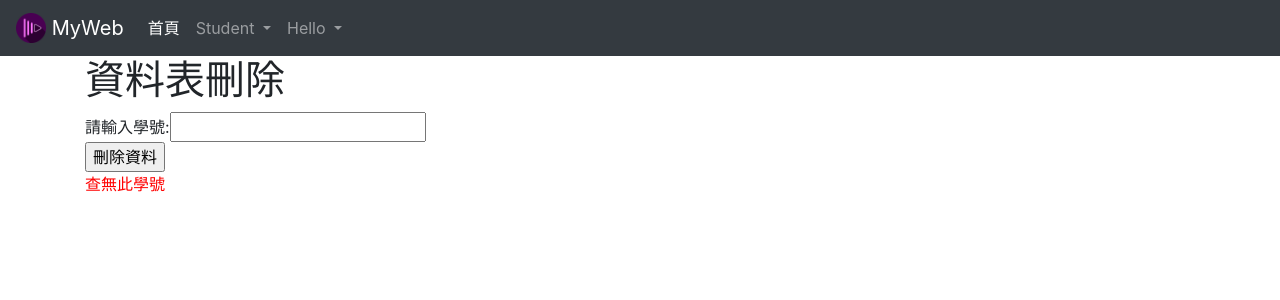
After one commit to joewu1018/django, a Django app: page /delete/ in a window 1280 px wide. The commit adds this page. Shown: the top 300 px of the page. Run offline with Django 4.2, Linux system fonts and the light colour scheme; data comes from the database, SQL or seed files in the repository; both versions use the stored data as it was after the commit.

Commit message:
刪除資料表

```diff
--- a/firstproject/firstproject/urls.py
+++ b/firstproject/firstproject/urls.py
@@ -17,7 +17,7 @@ from django.contrib import admin
 from django.urls import path
 
 from polls.views import hello,hello1,hello2,hello3,students
-from students.views import listone, listall,post,post1,postform
+from students.views import listone, listall,post,post1,postform,delete
 
 urlpatterns = [
     path('admin/', admin.site.urls),
@@ -25,10 +25,11 @@ urlpatterns = [
     path('hello1/<str:username>',hello1),
     path('hello2/<str:username>',hello2),
     path('hello3/<str:username>',hello3),
-    path('stds',students),
+    path('stds/',students),
     path('listone/', listone),
     path('listall/', listall),
     path('post/', post),
     path('post1/', post1),
     path('post2/', postform),
+    path('delete/', delete),
     ]
--- a/firstproject/students/views.py
+++ b/firstproject/students/views.py
@@ -42,3 +42,15 @@ def post1(request):
 def postform(request):
     stuform=Postform()
     return render(request,"stuform.html",locals())
+
+def delete(request,stuID=None):
+    if id !=None:
+        if request.method=="POST":
+            stuID=request.POST["stuID"]
+        try:
+            unit =student.objects.get(stuID=stuID)
+            unit.delete()
+            return redirect("/listall")
+        except:
+            mess="查無此學號"
+    return render(request,"delete.html",locals())
--- a/firstproject/templates/base.html
+++ b/firstproject/templates/base.html
@@ -52,6 +52,7 @@
           <a class="dropdown-item" href="/post">addstd</a>
           <a class="dropdown-item" href="/post1">addstd2</a>
           <a class="dropdown-item" href="/post2">postform</a>
+          <a class="dropdown-item" href="/delete">delete</a>
         </div>
       </li>
       <li class="nav-item dropdown">
--- /dev/null
+++ b/firstproject/templates/delete.html
@@ -0,0 +1,12 @@
+{% extends "base.html" %}
+{% block title %}資料表刪除{% endblock %}
+{% block content %}
+
+  <h1>資料表刪除</h1>
+<form action="." method="POST" name="form1">
+        {% csrf_token %}
+        <div>請輸入學號:<input type="text" name="stuID"/></div>
+        <div><input type="submit" name="button" id="button" value="刪除資料"/></div>
+        <span style="color:red">{{mess}}</span>
+</form>
+{% endblock %}
```
Also changed, not shown: firstproject/db.sqlite3.
